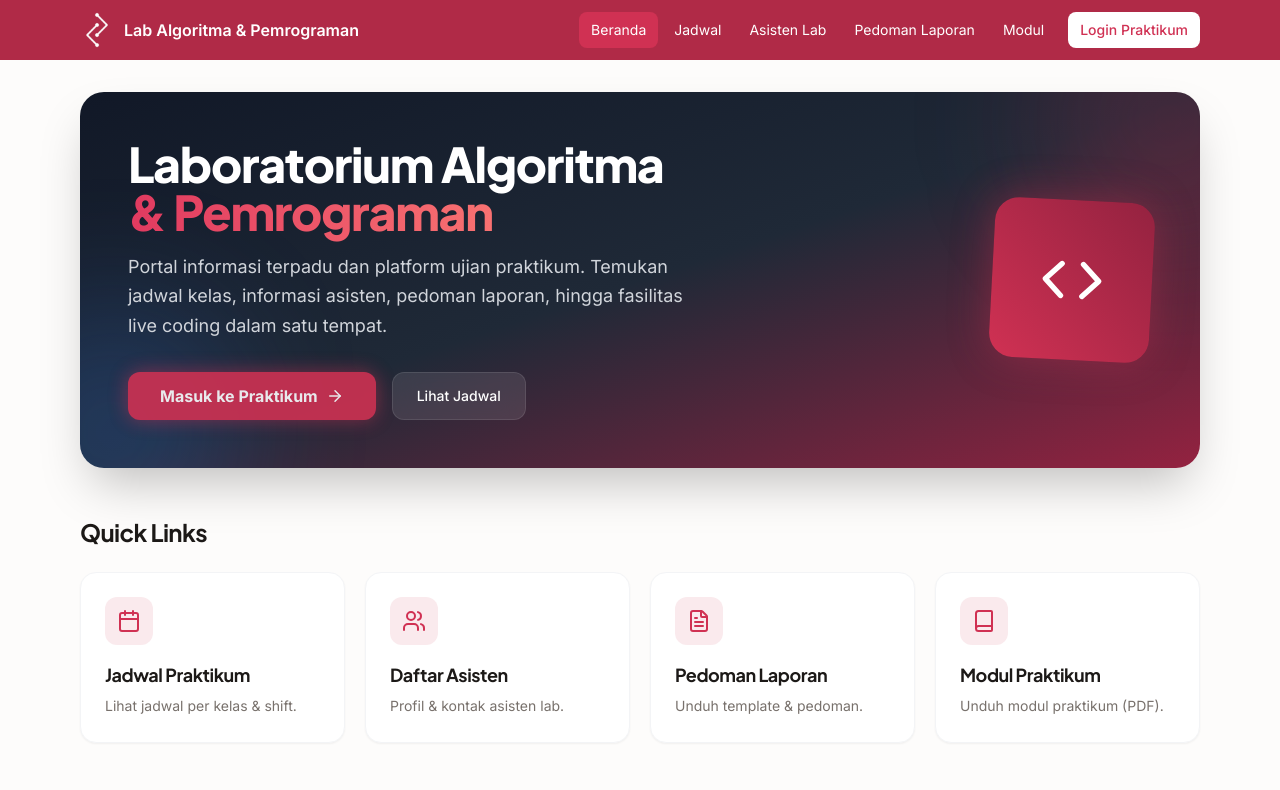
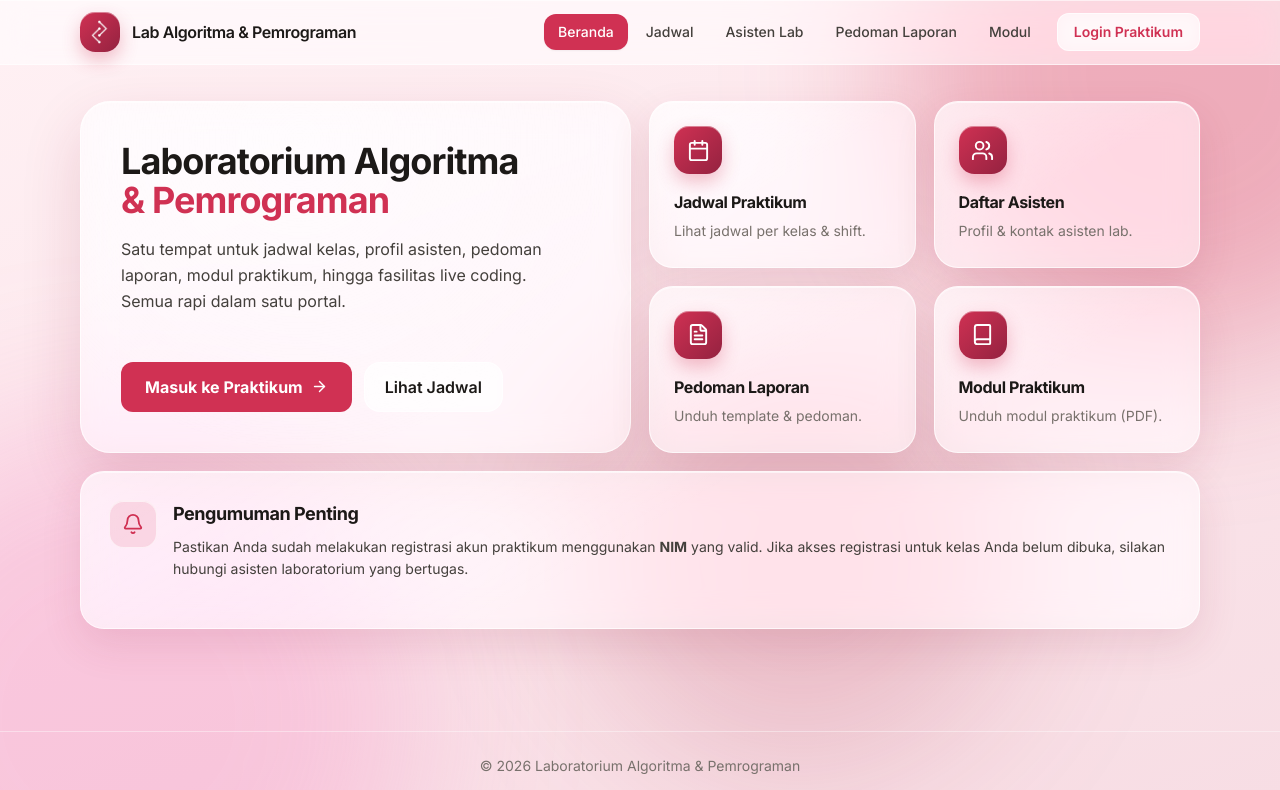
Before and after one commit to naufalraihans/sesl-lab-ap, a SvelteKit app in the folder frontend/: page /info in a window 1280 px wide. Shown: the top 790 px of the page. Built offline with nearby package versions, Linux system fonts and the light colour scheme.

Commit message:
feat(info): apply glassmorphism bento layout to beranda + glass navbar
- Rework /info beranda into bento grid matching reference design
- Glass navbar (frosted sticky) with gradient logo badge
- Aurora background layer across info layout

Co-authored-by: v0agent <it+v0agent@vercel.com>

```diff
--- a/frontend/src/app.css
+++ b/frontend/src/app.css
@@ -194,6 +194,50 @@
 		animation: fadeUp 0.6s ease-out both;
 	}
 
+	/* Navbar kaca (frosted, sticky) sesuai referensi */
+	.nav-glass {
+		background: rgba(255, 255, 255, 0.55);
+		-webkit-backdrop-filter: blur(14px) saturate(160%);
+		backdrop-filter: blur(14px) saturate(160%);
+		border-bottom: 1px solid rgba(255, 255, 255, 0.6);
+		box-shadow: inset 0 1px 0 rgba(255, 255, 255, 0.6);
+	}
+
+	/* Bento grid untuk beranda */
+	.bento {
+		display: grid;
+		gap: 1.125rem;
+		grid-template-columns: repeat(4, 1fr);
+		grid-auto-rows: minmax(158px, auto);
+	}
+	.bento > * {
+		min-width: 0;
+	}
+	.b-hero {
+		grid-column: span 2;
+		grid-row: span 2;
+	}
+	.b-wide {
+		grid-column: 1 / -1;
+	}
+	@media (max-width: 880px) {
+		.bento {
+			grid-template-columns: repeat(2, 1fr);
+		}
+		.b-hero {
+			grid-column: span 2;
+			grid-row: span 1;
+		}
+	}
+	@media (max-width: 540px) {
+		.bento {
+			grid-template-columns: 1fr;
+		}
+		.b-hero {
+			grid-column: span 1;
+		}
+	}
+
 	.input {
 		@apply w-full rounded-xl border border-gray-200 px-4 py-2.5 text-sm outline-none transition-all focus:border-primary focus:ring-4 focus:ring-primary/10 bg-gray-50 focus:bg-white;
 	}
--- a/frontend/src/lib/components/Navbar.svelte
+++ b/frontend/src/lib/components/Navbar.svelte
@@ -16,14 +16,16 @@
 	}
 </script>
 
-<nav class="bg-navbar text-white">
+<nav class="nav-glass sticky top-0 z-40 text-ink-body">
 	<div class="mx-auto flex max-w-6xl items-center justify-between px-4 py-3">
-		<a href="/info" class="flex items-center gap-2 text-white hover:text-white">
-			<img src="/logoLab.webp" alt="Logo Lab AP" class="h-9 w-9 object-contain" />
-			<span class="font-semibold">Lab Algoritma &amp; Pemrograman</span>
+		<a href="/info" class="flex items-center gap-3 text-ink-heading hover:text-ink-heading">
+			<span class="glass-badge h-10 w-10">
+				<img src="/logoLab.webp" alt="Logo Lab AP" class="h-6 w-6 object-contain" />
+			</span>
+			<span class="font-semibold tracking-tight">Lab Algoritma &amp; Pemrograman</span>
 		</a>
 
-		<button class="md:hidden" onclick={() => (open = !open)} aria-label="Menu">
+		<button class="md:hidden text-ink-heading" onclick={() => (open = !open)} aria-label="Menu">
 			<svg class="h-6 w-6" fill="none" stroke="currentColor" viewBox="0 0 24 24">
 				<path stroke-linecap="round" stroke-linejoin="round" stroke-width="2" d="M4 6h16M4 12h16M4 18h16" />
 			</svg>
@@ -33,19 +35,19 @@
 			{#each links as l}
 				<a
 					href={l.href}
-					class="rounded-lg px-3 py-2 text-sm text-white hover:bg-primary-hover {active(l.href) ? 'bg-primary' : ''}"
+					class="rounded-xl px-3.5 py-2 text-sm font-medium transition-colors {active(l.href) ? 'bg-primary text-white shadow-sm' : 'text-ink-body hover:bg-primary/10'}"
 				>{l.label}</a>
 			{/each}
-			<a href="/praktikum/login" class="ml-2 rounded-lg bg-white px-3 py-2 text-sm font-medium text-primary hover:bg-surface-soft">Login Praktikum</a>
+			<a href="/praktikum/login" class="ml-2 rounded-xl border border-white/70 bg-white/60 px-4 py-2 text-sm font-semibold text-primary backdrop-blur transition-transform hover:-translate-y-0.5">Login Praktikum</a>
 		</div>
 	</div>
 
 	{#if open}
-		<div class="border-t border-white/20 px-4 pb-3 md:hidden">
+		<div class="border-t border-white/40 px-4 pb-3 md:hidden">
 			{#each links as l}
-				<a href={l.href} class="block rounded-lg px-3 py-2 text-sm text-white hover:bg-primary-hover" onclick={() => (open = false)}>{l.label}</a>
+				<a href={l.href} class="block rounded-xl px-3 py-2 text-sm font-medium {active(l.href) ? 'bg-primary text-white' : 'text-ink-body hover:bg-primary/10'}" onclick={() => (open = false)}>{l.label}</a>
 			{/each}
-			<a href="/praktikum/login" class="mt-1 block rounded-lg bg-white px-3 py-2 text-sm font-medium text-primary">Login Praktikum</a>
+			<a href="/praktikum/login" class="mt-1 block rounded-xl border border-white/70 bg-white/60 px-3 py-2 text-sm font-semibold text-primary" onclick={() => (open = false)}>Login Praktikum</a>
 		</div>
 	{/if}
 </nav>
--- a/frontend/src/routes/info/+layout.svelte
+++ b/frontend/src/routes/info/+layout.svelte
@@ -6,16 +6,23 @@
 	let { children } = $props();
 </script>
 
-<div class="flex min-h-screen flex-col">
+<!-- Latar aurora glassmorphism -->
+<div class="aurora" aria-hidden="true">
+	<div class="aurora-blob aurora-blob-1"></div>
+	<div class="aurora-blob aurora-blob-2"></div>
+	<div class="aurora-blob aurora-blob-3"></div>
+</div>
+
+<div class="relative z-10 flex min-h-screen flex-col">
 	<Navbar />
-	<main class="mx-auto w-full max-w-6xl flex-1 px-4 py-8">
+	<main class="mx-auto w-full max-w-6xl flex-1 px-4 py-9">
 		{#key $page.url.pathname}
 			<div in:fly={{ y: 12, duration: 280, easing: cubicOut }}>
 				{@render children()}
 			</div>
 		{/key}
 	</main>
-	<footer class="border-t border-gray-200 bg-surface-muted py-6 text-center text-sm text-ink-caption">
+	<footer class="border-t border-white/40 py-6 text-center text-sm text-ink-caption">
 		© {new Date().getFullYear()} Laboratorium Algoritma &amp; Pemrograman
 	</footer>
 </div>
--- a/frontend/src/routes/info/+page.svelte
+++ b/frontend/src/routes/info/+page.svelte
@@ -1,5 +1,5 @@
 <script lang="ts">
-	import { Calendar, Users, FileText, Book, ArrowRight, Bell, Code } from 'lucide-svelte';
+	import { Calendar, Users, FileText, Book, ArrowRight, Bell } from 'lucide-svelte';
 
 	const quickLinks = [
 		{ href: '/info/jadwal', title: 'Jadwal Praktikum', desc: 'Lihat jadwal per kelas & shift.', icon: Calendar },
@@ -9,65 +9,53 @@
 	];
 </script>
 
-<!-- Hero Section -->
-<section class="relative overflow-hidden rounded-3xl bg-gradient-to-br from-gray-900 via-gray-800 to-primary-dark p-8 md:p-12 shadow-2xl animate-fade-in">
-	<!-- Background decorations -->
-	<div class="absolute -top-24 -right-24 h-64 w-64 rounded-full bg-primary/20 blur-3xl filter animate-float"></div>
-	<div class="absolute -bottom-24 -left-24 h-64 w-64 rounded-full bg-blue-500/20 blur-3xl filter animate-float" style="animation-delay: -2s;"></div>
-
-	<div class="relative z-10 flex flex-col md:flex-row items-center gap-8">
-		<div class="flex-1">
-			<h1 class="text-4xl md:text-5xl font-extrabold tracking-tight text-white leading-tight">
-				Laboratorium Algoritma <br/><span class="text-transparent bg-clip-text bg-gradient-to-r from-primary-hover to-red-400">&amp; Pemrograman</span>
+<div class="bento">
+	<!-- Hero (2x2) -->
+	<section class="b-hero glass-hero fade-up flex flex-col justify-between p-9 md:p-10">
+		<div>
+			<h1 class="font-sans text-4xl font-extrabold leading-[1.08] tracking-tight text-ink-heading text-balance">
+				Laboratorium Algoritma<br /><span class="text-primary">&amp; Pemrograman</span>
 			</h1>
-			<p class="mt-4 max-w-xl text-lg text-gray-300 leading-relaxed">
-				Portal informasi terpadu dan platform ujian praktikum. Temukan jadwal kelas, informasi asisten, pedoman laporan, hingga fasilitas live coding dalam satu tempat.
+			<p class="mt-4 max-w-md text-base leading-relaxed text-ink-body">
+				Satu tempat untuk jadwal kelas, profil asisten, pedoman laporan, modul praktikum, hingga fasilitas live coding. Semua rapi dalam satu portal.
 			</p>
-			<div class="mt-8 flex flex-wrap gap-4">
-				<a href="/praktikum/login" class="btn-primary btn-glow px-8 py-3 text-base font-bold shadow-primary/40">
-					Masuk ke Praktikum <ArrowRight size={18} />
+		</div>
+		<div class="mt-7 flex flex-wrap gap-3">
+			<a href="/praktikum/login" class="btn-primary px-6 py-3 text-base font-bold">
+				Masuk ke Praktikum <ArrowRight size={17} />
 			</a>
-				<a href="/info/jadwal" class="btn bg-white/10 text-white hover:bg-white/20 backdrop-blur-md border border-white/10 px-6 py-3">
+			<a href="/info/jadwal" class="inline-flex items-center gap-2 rounded-2xl border border-white/70 bg-white/55 px-5 py-3 text-base font-semibold text-ink-heading backdrop-blur transition-transform hover:-translate-y-0.5">
 				Lihat Jadwal
 			</a>
 		</div>
-		</div>
-		<div class="hidden lg:block">
-			<div class="grid h-40 w-40 place-items-center rounded-3xl bg-gradient-to-tr from-primary to-primary-dark shadow-[0_0_40px_rgba(208,49,83,0.4)] rotate-3 hover:rotate-0 transition-transform duration-500">
-				<Code size={64} class="text-white" />
-			</div>
-		</div>
-	</div>
 	</section>
 
-<section class="mt-12">
-	<div class="mb-6 flex items-center justify-between">
-		<h2 class="text-2xl font-bold tracking-tight text-ink-heading">Quick Links</h2>
-	</div>
-	<div class="grid gap-5 sm:grid-cols-2 lg:grid-cols-4">
+	<!-- Quick link cards -->
 	{#each quickLinks as q, i}
 		{@const Icon = q.icon}
-			<a href={q.href} class="card hover-card group block animate-fade-in-up" style="animation-delay: {i * 100}ms">
-				<div class="mb-4 inline-flex rounded-xl bg-primary/10 p-3 text-primary transition-colors group-hover:bg-primary group-hover:text-white">
-					<Icon size={24} />
-				</div>
-				<h3 class="text-lg font-bold text-ink-heading transition-colors group-hover:text-primary">{q.title}</h3>
+		<a
+			href={q.href}
+			class="glass-card glass-hover fade-up flex flex-col p-6"
+			style="animation-delay: {60 + i * 60}ms"
+		>
+			<span class="glass-badge h-12 w-12">
+				<Icon size={23} />
+			</span>
+			<h3 class="mt-4 font-sans text-base font-bold text-ink-heading">{q.title}</h3>
 			<p class="mt-1.5 text-sm leading-relaxed text-ink-caption">{q.desc}</p>
 		</a>
 	{/each}
-	</div>
-</section>
 
-<section class="mt-12 overflow-hidden rounded-2xl border border-blue-200 bg-gradient-to-r from-blue-50 to-white shadow-sm animate-fade-in-up" style="animation-delay: 400ms">
-	<div class="flex items-start gap-4 p-6">
-		<div class="mt-1 flex-shrink-0 rounded-full bg-blue-100 p-2 text-blue-600">
-			<Bell size={20} />
-		</div>
+	<!-- Pengumuman (wide) -->
+	<section class="b-wide glass-card fade-up flex items-start gap-4 p-7" style="animation-delay: 300ms">
+		<span class="glass-badge-soft h-12 w-12 flex-shrink-0">
+			<Bell size={22} />
+		</span>
 		<div>
-			<h2 class="text-lg font-bold text-blue-900">Pengumuman Penting</h2>
-			<p class="mt-2 text-sm leading-relaxed text-blue-800/80">
+			<h2 class="font-sans text-lg font-bold text-ink-heading">Pengumuman Penting</h2>
+			<p class="mt-2 text-sm leading-relaxed text-ink-body">
 				Pastikan Anda sudah melakukan registrasi akun praktikum menggunakan <strong>NIM</strong> yang valid. Jika akses registrasi untuk kelas Anda belum dibuka, silakan hubungi asisten laboratorium yang bertugas.
 			</p>
 		</div>
+	</section>
 </div>
-</section>
```
Lines whose indentation alone changed are shown as unchanged.
